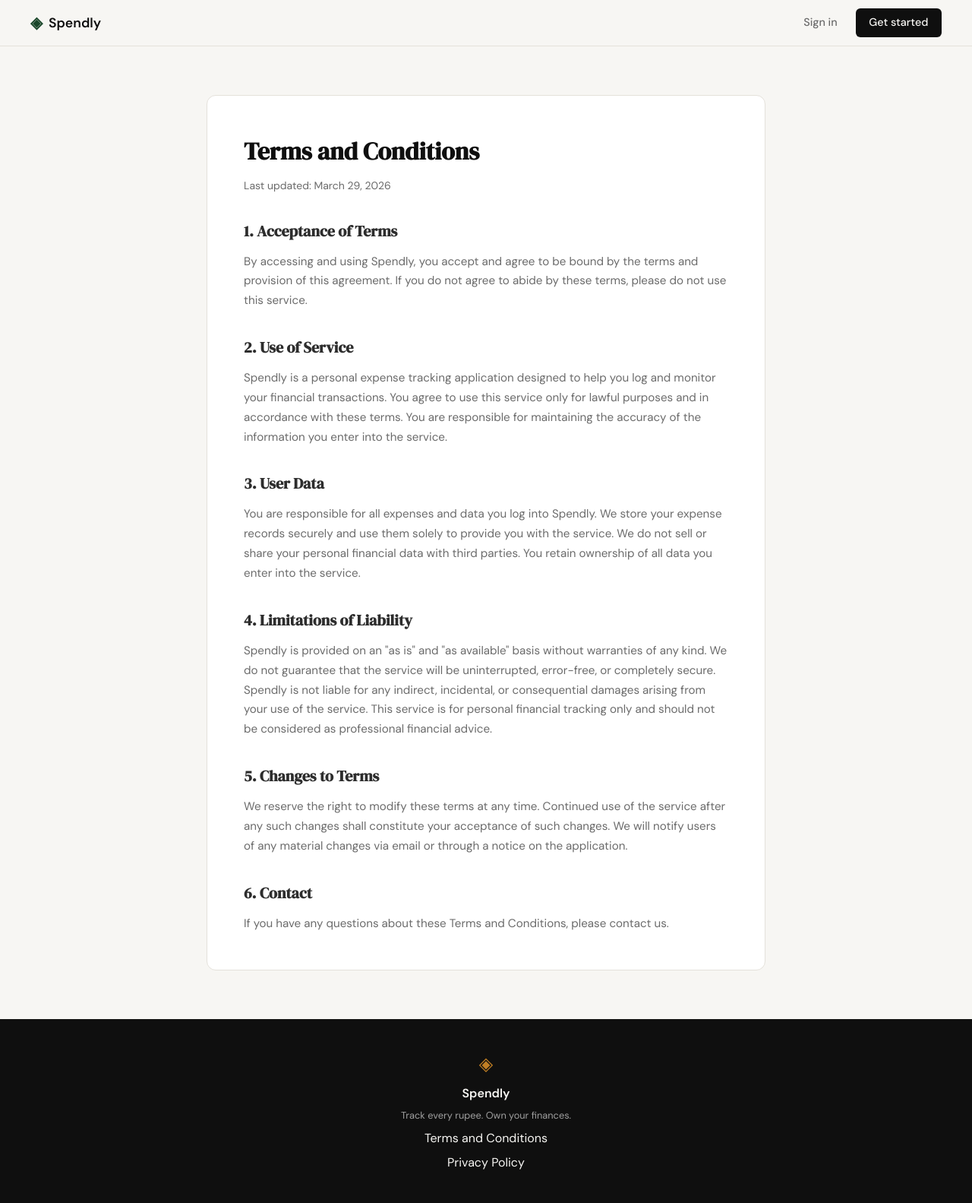
After one commit to hamzaihsan475/Spendly, a Flask app: page /terms in a window 1280 px wide. The commit adds this page. Shown: the whole page at 76% size. Run offline with Flask 3, Linux system fonts and the light colour scheme.

Commit message:
landing: add terms and conditions page and route

```diff
--- a/app.py
+++ b/app.py
@@ -20,6 +20,11 @@ def register():
 @app.route("/login")
 def login():
     return render_template("login.html")
+
+
+@app.route("/terms")
+def terms():
+    return render_template("terms.html")
 
 
 # ------------------------------------------------------------------ #
--- a/static/css/style.css
+++ b/static/css/style.css
@@ -507,6 +507,70 @@ a { color: inherit; text-decoration: none; }
     color: var(--ink-faint);
 }
 
+.footer-links {
+    display: flex;
+    gap: 1.5rem;
+    margin-top: 0.5rem;
+}
+
+.footer-links a {
+    font-size: 0.8rem;
+    color: var(--ink-faint);
+}
+
+.footer-links a:hover {
+    color: var(--paper);
+}
+
+/* ------------------------------------------------------------------ */
+/* Terms and Conditions page                                           */
+/* ------------------------------------------------------------------ */
+
+.terms-section {
+    padding: 4rem 2rem;
+    max-width: 800px;
+    margin: 0 auto;
+}
+
+.terms-container {
+    background: var(--paper-card);
+    border: 1px solid var(--border);
+    border-radius: var(--radius-md);
+    padding: 3rem;
+}
+
+.terms-container h1 {
+    font-family: var(--font-display);
+    font-size: 2rem;
+    color: var(--ink);
+    margin-bottom: 0.5rem;
+}
+
+.terms-updated {
+    font-size: 0.875rem;
+    color: var(--ink-muted);
+    margin-bottom: 2rem;
+}
+
+.terms-content {
+    display: flex;
+    flex-direction: column;
+    gap: 2rem;
+}
+
+.terms-block h2 {
+    font-family: var(--font-display);
+    font-size: 1.25rem;
+    color: var(--ink-soft);
+    margin-bottom: 0.75rem;
+}
+
+.terms-block p {
+    font-size: 0.95rem;
+    color: var(--ink-muted);
+    line-height: 1.7;
+}
+
 /* ------------------------------------------------------------------ */
 /* Responsive                                                          */
 /* ------------------------------------------------------------------ */
--- a/templates/base.html
+++ b/templates/base.html
@@ -34,7 +34,7 @@
             <span class="brand-icon">◈</span>
             <span class="footer-name">Spendly</span>
             <p class="footer-copy">Track every rupee. Own your finances.</p>
-            <a href="/terms">Terms and Conditions</a>
+            <a href="{{ url_for('terms') }}">Terms and Conditions</a>
             <a href="/privacy">Privacy Policy</a>
         </div>
     </footer>
--- /dev/null
+++ b/templates/terms.html
@@ -0,0 +1,46 @@
+{% extends "base.html" %}
+
+{% block title %}Terms and Conditions — Spendly{% endblock %}
+
+{% block content %}
+
+<section class="terms-section">
+    <div class="terms-container">
+        <h1>Terms and Conditions</h1>
+        <p class="terms-updated">Last updated: March 29, 2026</p>
+
+        <div class="terms-content">
+            <section class="terms-block">
+                <h2>1. Acceptance of Terms</h2>
+                <p>By accessing and using Spendly, you accept and agree to be bound by the terms and provision of this agreement. If you do not agree to abide by these terms, please do not use this service.</p>
+            </section>
+
+            <section class="terms-block">
+                <h2>2. Use of Service</h2>
+                <p>Spendly is a personal expense tracking application designed to help you log and monitor your financial transactions. You agree to use this service only for lawful purposes and in accordance with these terms. You are responsible for maintaining the accuracy of the information you enter into the service.</p>
+            </section>
+
+            <section class="terms-block">
+                <h2>3. User Data</h2>
+                <p>You are responsible for all expenses and data you log into Spendly. We store your expense records securely and use them solely to provide you with the service. We do not sell or share your personal financial data with third parties. You retain ownership of all data you enter into the service.</p>
+            </section>
+
+            <section class="terms-block">
+                <h2>4. Limitations of Liability</h2>
+                <p>Spendly is provided on an "as is" and "as available" basis without warranties of any kind. We do not guarantee that the service will be uninterrupted, error-free, or completely secure. Spendly is not liable for any indirect, incidental, or consequential damages arising from your use of the service. This service is for personal financial tracking only and should not be considered as professional financial advice.</p>
+            </section>
+
+            <section class="terms-block">
+                <h2>5. Changes to Terms</h2>
+                <p>We reserve the right to modify these terms at any time. Continued use of the service after any such changes shall constitute your acceptance of such changes. We will notify users of any material changes via email or through a notice on the application.</p>
+            </section>
+
+            <section class="terms-block">
+                <h2>6. Contact</h2>
+                <p>If you have any questions about these Terms and Conditions, please contact us.</p>
+            </section>
+        </div>
+    </div>
+</section>
+
+{% endblock %}
```
